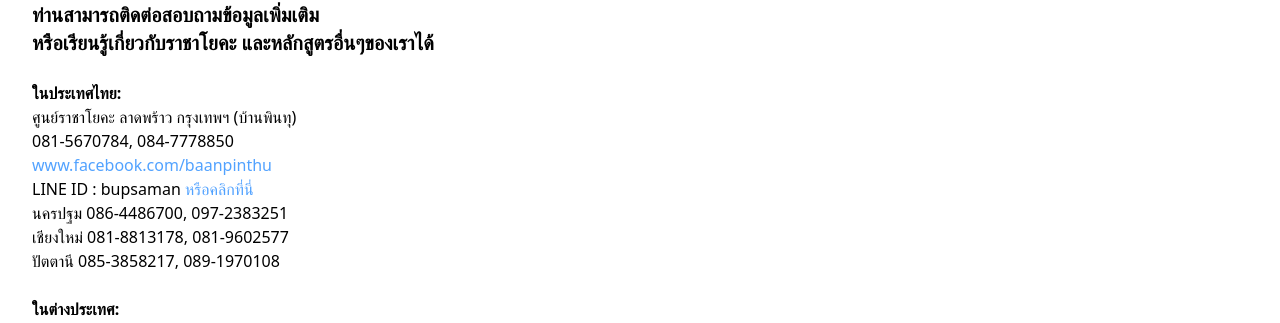
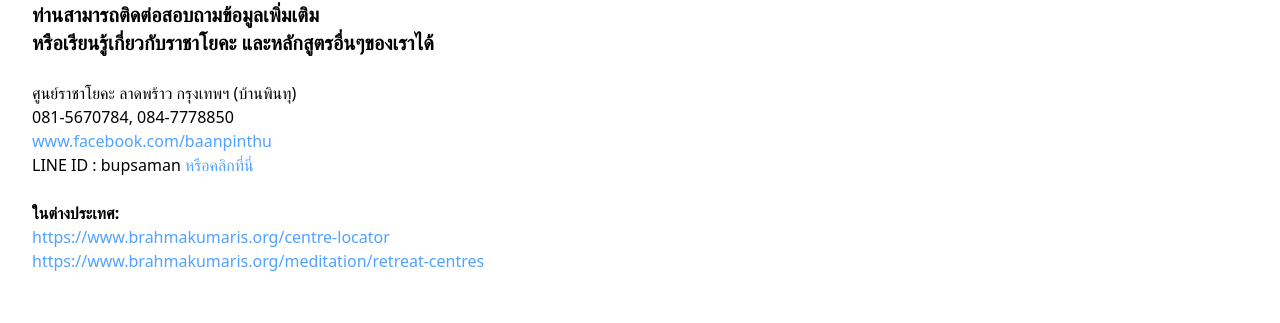
Before and after one commit to Lxkas/babasite, a Next.js app: page /contact in a window 1280 px wide. Shown: the part 359-682 px from the top of the page. Built offline with nearby package versions, Linux system fonts and the light colour scheme.

Commit message:
Update contact.tsx

```diff
--- a/pages/contact.tsx
+++ b/pages/contact.tsx
@@ -10,7 +10,6 @@
 					หรือเรียนรู้เกี่ยวกับราชาโยคะ และหลักสูตรอื่นๆของเราได้
 				</p>
 				<br />
-				<p className="font-bold">ในประเทศไทย:</p>
 				<span className="prose">
 					<ul role="list">
 						<li>
@@ -35,9 +34,6 @@
 								หรือคลิกที่นี่
 							</Link>
 						</li>
-						<li>นครปฐม 086-4486700, 097-2383251</li>
-						<li>เชียงใหม่ 081-8813178, 081-9602577</li>
-						<li>ปัตตานี 085-3858217, 089-1970108</li>
 					</ul>
 				</span>
 
```
